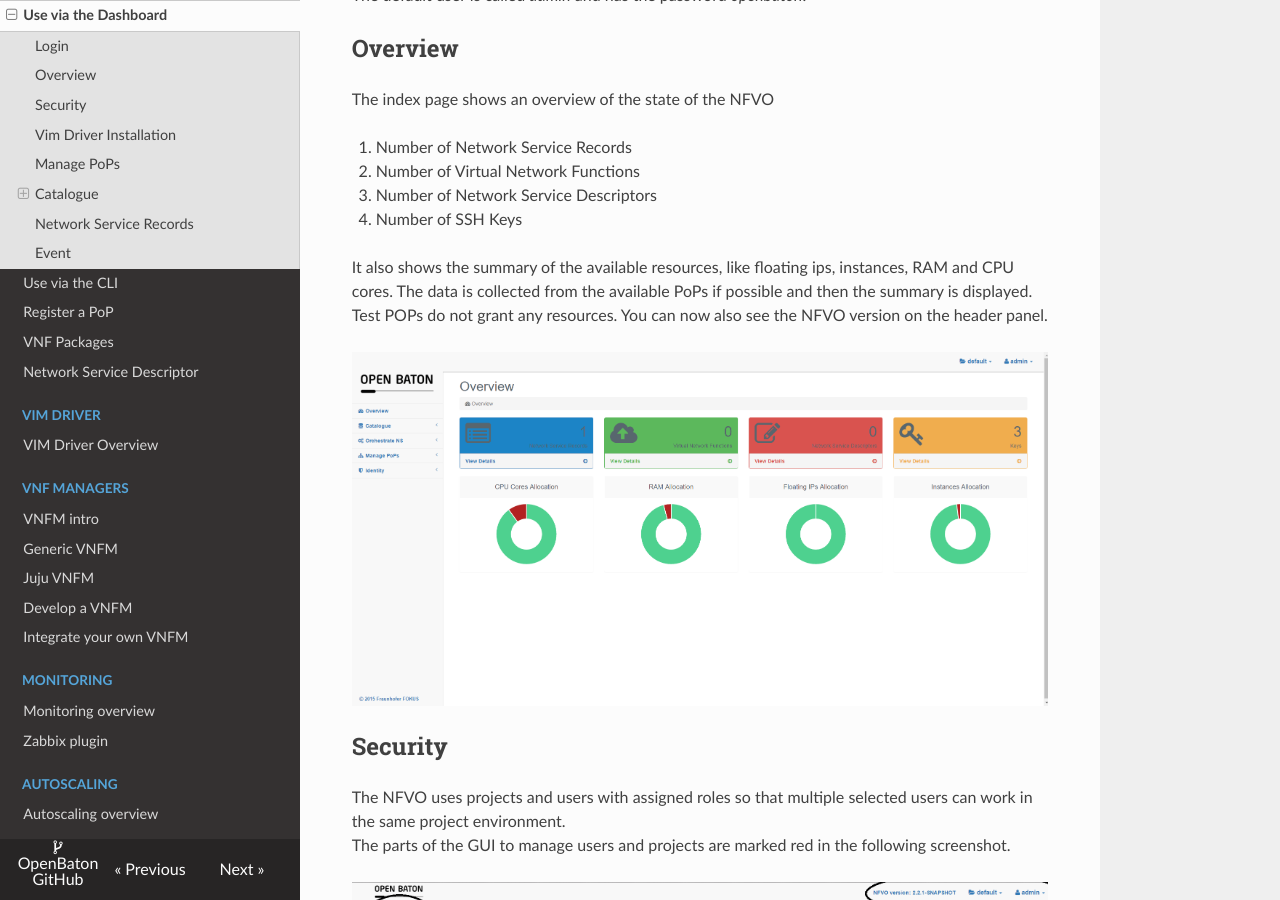
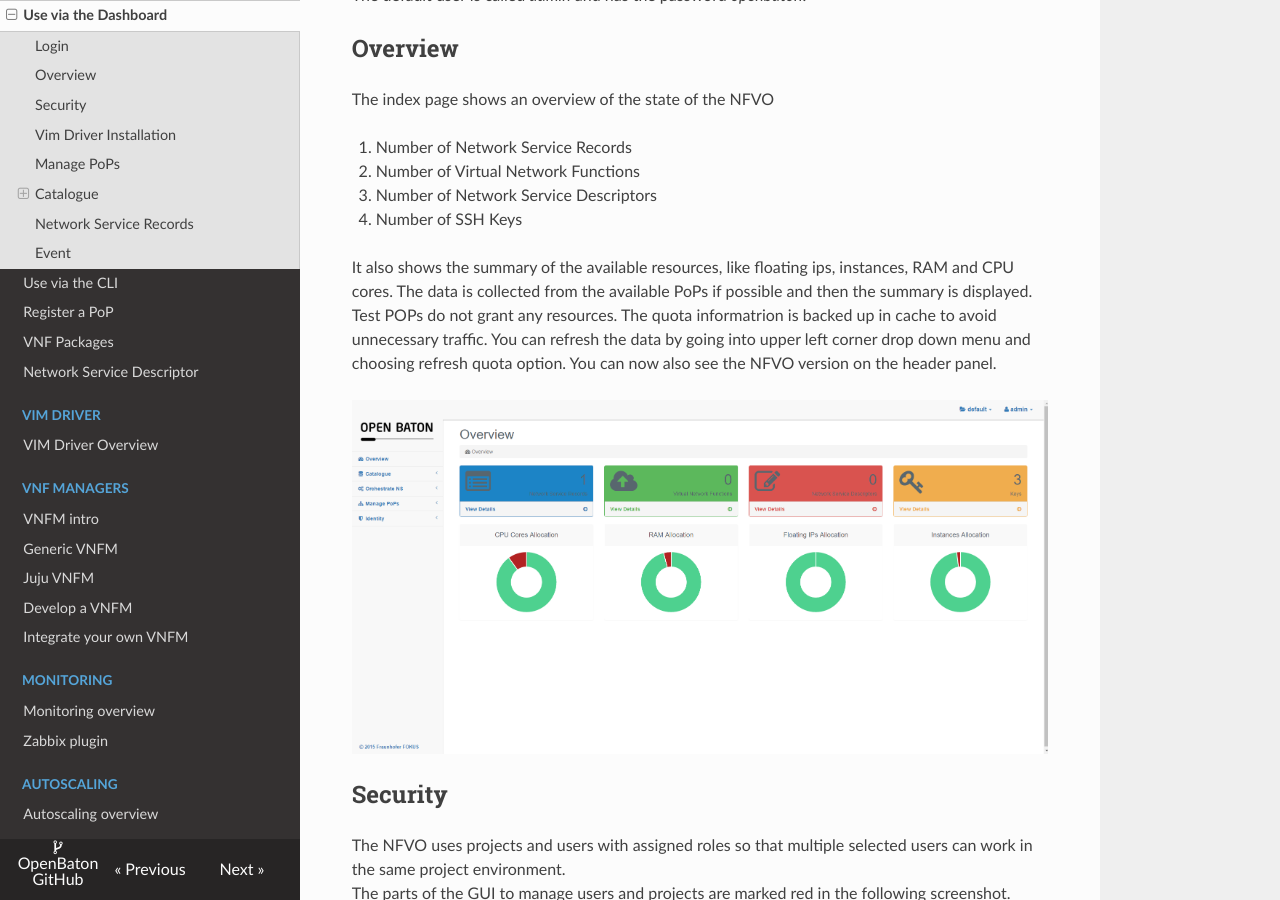
Before and after one commit to openbaton/docs, an MkDocs documentation site: the page built from docs/nfvo-how-to-use-gui.md, in a window 1280 px wide and 900 px high, scrolled down 817 px. Built offline with MkDocs 1.6.1, drawn with Linux system fonts in a browser that asks for light colours; nearby versions of some CDN libraries; old or Windows-style settings are respelled for this version of MkDocs.

Commit message:
imp: added info about refreshing quota

```diff
--- a/docs/nfvo-how-to-use-gui.md
+++ b/docs/nfvo-how-to-use-gui.md
@@ -19,7 +19,7 @@
  3. Number of Network Service Descriptors
  4. Number of SSH Keys
 
- It also shows the summary of the available resources, like floating ips, instances, RAM and CPU cores. The data is collected from the available PoPs if possible and then the summary is displayed. Test POPs do not grant any resources. You can now also see the NFVO version on the header panel.
+ It also shows the summary of the available resources, like floating ips, instances, RAM and CPU cores. The data is collected from the available PoPs if possible and then the summary is displayed. Test POPs do not grant any resources. The quota informatrion is backed up in cache to avoid unnecessary traffic. You can refresh the data by going into upper left corner drop down menu and choosing refresh quota option. You can now also see the NFVO version on the header panel.
 
 ![Overview][overview]
 
```
